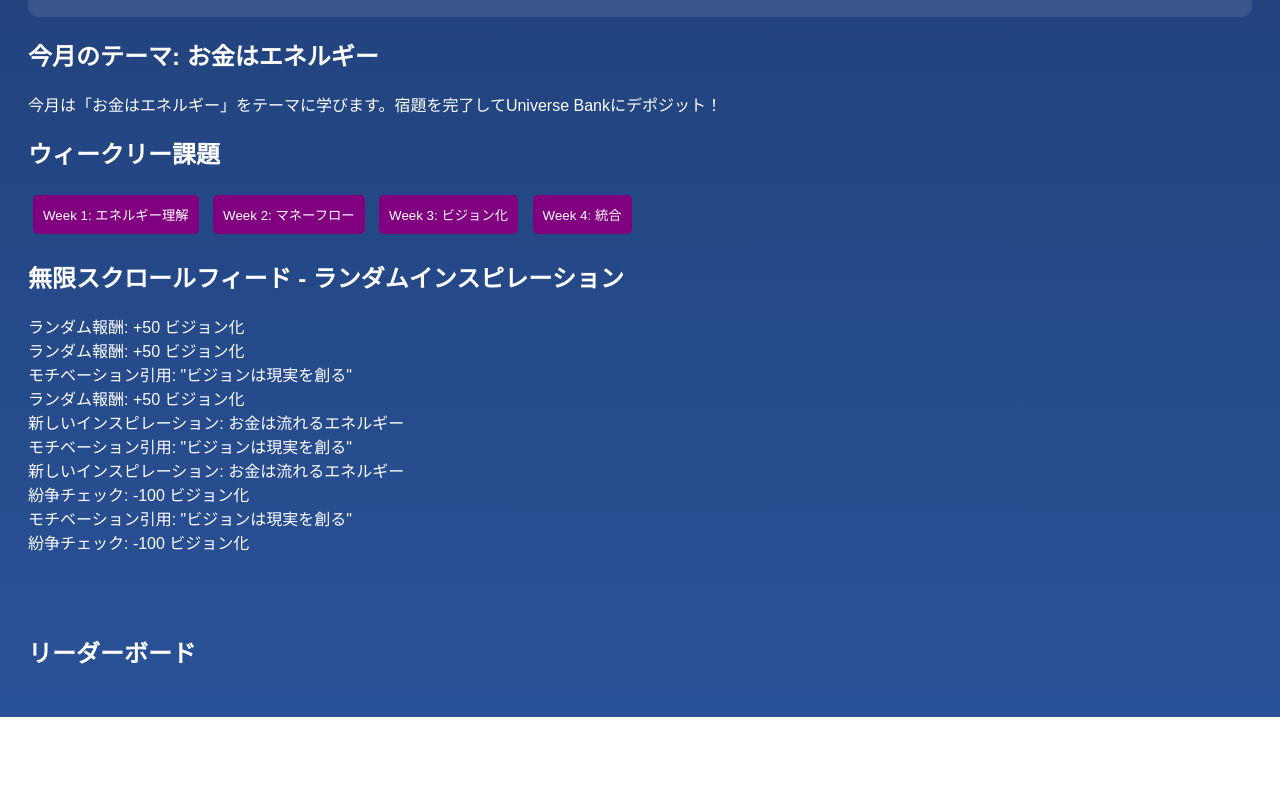
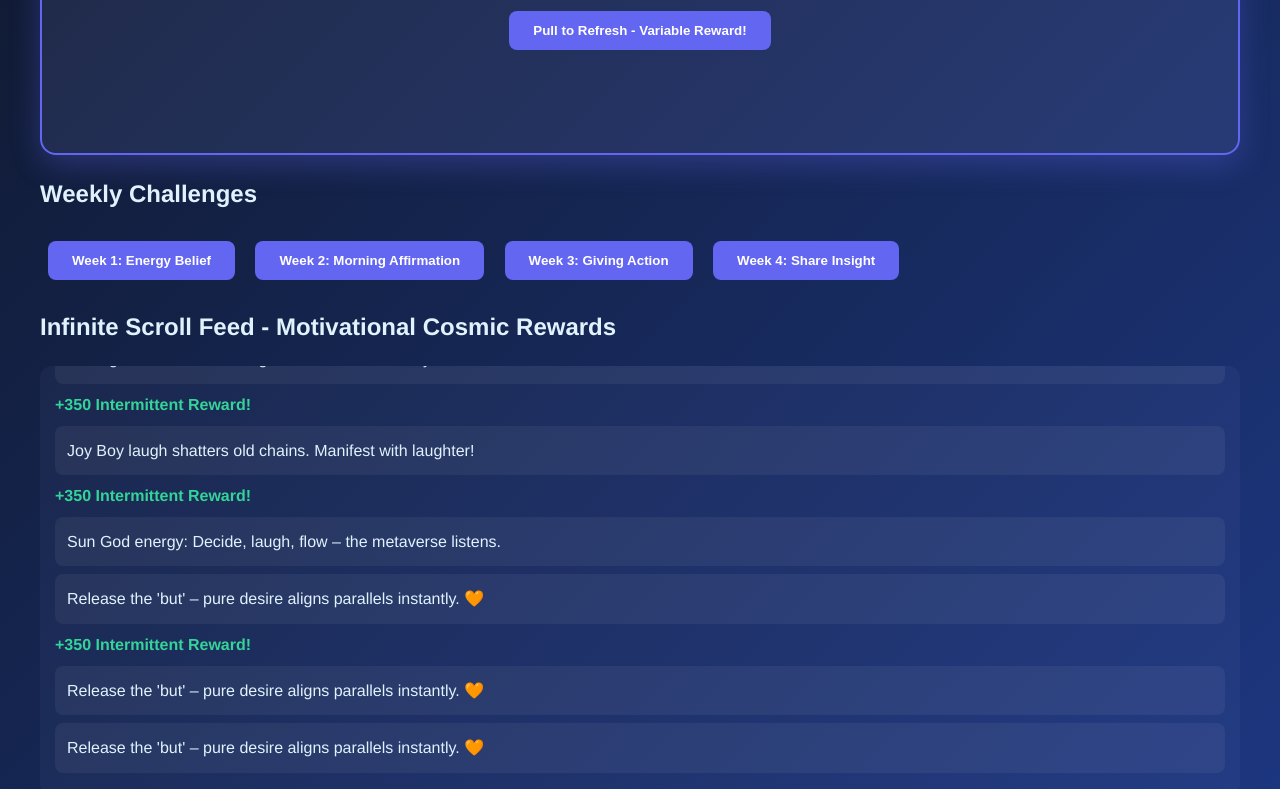
Before and after one commit to gomunikagear5/miracle-university, a website: page dashboard.html in a window 1280 px wide. Shown: the part 322-1111 px from the top of the page. Before the commit the page ends 1039 px from the top, so only its background shows below. Drawn offline with Linux system fonts and the light colour scheme.

Commit message:
v2.8 full working prototype from scratch - slot machine psychology, pull rewards, infinite feed, JS complete

```diff
--- a/dashboard.html
+++ b/dashboard.html
@@ -3,120 +3,129 @@
 <head>
     <meta charset="UTF-8">
     <meta name="viewport" content="width=device-width, initial-scale=1.0">
-  <title>Miracle University - ダッシュボード</title>
-  <link rel="manifest" href="manifest.json">
+    <title>Miracle University - Dashboard</title>
     <style>
-    body { font-family: sans-serif; background: linear-gradient(to bottom, #1e3c72, #2a5298); color: white; padding: 20px; }
-    #universe-bank { background: rgba(255,255,255,0.1); padding: 20px; border-radius: 10px; text-align: center; }
-    #bank-balance { font-size: 48px; font-weight: bold; }
-    #pull-to-refresh { background: gold; color: black; padding: 10px; border-radius: 5px; cursor: pointer; }
-    #infinite-scroll { height: 300px; overflow-y: scroll; }
-    #notifications { position: fixed; top: 10px; right: 10px; background: red; color: white; padding: 10px; display: none; }
-    .week-button { background: purple; color: white; padding: 10px; margin: 5px; border: none; border-radius: 5px; cursor: pointer; }
-    .reward { animation: spin 1s; color: gold; }
-    @keyframes spin { 0% { transform: rotate(0deg); } 100% { transform: rotate(360deg); } }
+        body { font-family: 'Helvetica Neue', sans-serif; background: linear-gradient(135deg, #0f172a 0%, #1e3a8a 100%); color: #e0f2fe; margin: 0; padding: 20px; line-height: 1.6; }
+        .container { max-width: 1200px; margin: 0 auto; }
+        h1 { color: #a5b4fc; text-align: center; font-size: 2.5em; text-shadow: 0 0 20px #6366f1; }
+        .bank { background: rgba(165, 180, 252, 0.1); border: 2px solid #6366f1; border-radius: 16px; padding: 20px; margin: 20px 0; text-align: center; box-shadow: 0 10px 30px rgba(99, 102, 241, 0.3); }
+        .balance { font-size: 3em; font-weight: bold; color: #c4d0ff; margin: 10px 0; }
+        button { background: #6366f1; color: white; border: none; padding: 12px 24px; margin: 8px; border-radius: 8px; cursor: pointer; font-weight: bold; transition: all 0.3s; }
+        button:hover { background: #818cf8; transform: scale(1.05); box-shadow: 0 0 15px #a5b4fc; }
+        .feed { max-height: 400px; overflow-y: auto; background: rgba(165, 180, 252, 0.05); padding: 15px; border-radius: 12px; margin: 20px 0; }
+        .item { background: rgba(255,255,255,0.05); padding: 12px; margin: 8px 0; border-radius: 8px; }
+        .reward { color: #34d399; font-weight: bold; animation: pop 0.5s; }
+        @keyframes pop { 0% { transform: scale(0.8); } 50% { transform: scale(1.2); } 100% { transform: scale(1); } }
+        .leaderboard { background: rgba(165, 180, 252, 0.1); padding: 15px; border-radius: 12px; }
     </style>
 </head>
 <body>
-  <h1>Miracle University ダッシュボード</h1>
-
-  <div id="universe-bank">
-    <h2>🌌 UNIVERSE BANK</h2>
-    <div id="bank-balance">12,450 ビジョン化</div>
-    <div id="pull-to-refresh" onclick="pullReward()">プルしてリフレッシュ - 変動報酬を獲得！</div>
-    <div id="recent-transactions"></div>
+    <div class="container">
+        <h1>🌌 Miracle University</h1>
+        <div class="bank">
+            <h2>🌟 UNIVERSE BANK</h2>
+            <div class="balance" id="balance">12450 ビジョン化</div>
+            <button onclick="pullRefresh()">Pull to Refresh - Variable Reward!</button>
+            <div id="transactions" style="margin-top:15px; min-height:60px;"></div>
         </div>
 
-  <h2>今月のテーマ: お金はエネルギー</h2>
-  <p>今月は「お金はエネルギー」をテーマに学びます。宿題を完了してUniverse Bankにデポジット！</p>
+        <h2>Weekly Challenges</h2>
+        <button onclick="completeWeek(1)">Week 1: Energy Belief</button>
+        <button onclick="completeWeek(2)">Week 2: Morning Affirmation</button>
+        <button onclick="completeWeek(3)">Week 3: Giving Action</button>
+        <button onclick="completeWeek(4)">Week 4: Share Insight</button>
 
-  <h2>ウィークリー課題</h2>
-  <div id="week-buttons">
-    <button class="week-button" onclick="completeWeek(1)">Week 1: エネルギー理解</button>
-    <button class="week-button" onclick="completeWeek(2)">Week 2: マネーフロー</button>
-    <button class="week-button" onclick="completeWeek(3)">Week 3: ビジョン化</button>
-    <button class="week-button" onclick="completeWeek(4)">Week 4: 統合</button>
+        <h2>Infinite Scroll Feed - Motivational Cosmic Rewards</h2>
+        <div class="feed" id="feed" onscroll="if (this.scrollTop + this.clientHeight >= this.scrollHeight - 50) addFeedItem();"></div>
+
+        <h2>Leaderboard</h2>
+        <div class="leaderboard" id="leaderboard"></div>
+
+        <p style="text-align:center; margin-top:30px; opacity:0.7;">Prototype v2.8 - Slot Machine Engagement for Manifestation Mastery</p>
     </div>
 
-  <h2>無限スクロールフィード - ランダムインスピレーション</h2>
-  <div id="infinite-scroll" onscroll="checkScroll()"></div>
+    <script>
+        let balance = 12450;
+        const transactions = document.getElementById('transactions');
+        const feed = document.getElementById('feed');
+        const leaderboard = document.getElementById('leaderboard');
 
-  <div id="notifications">新しい報酬が利用可能！チェックして！</div>
-
-  <h2>リーダーボード</h2>
-  <ul id="leaderboard"></ul>
-
-  <script>
-    let bankBalance = parseInt(localStorage.getItem('bankBalance')) || 12450;
-    let streak = parseInt(localStorage.getItem('streak')) || 7;
-    let notificationsEnabled = true;
-
-    function updateBank() {
-      document.getElementById('bank-balance').textContent = bankBalance.toLocaleString() + ' ビジョン化';
-      localStorage.setItem('bankBalance', bankBalance);
+        function updateBalance() {
+            document.getElementById('balance').textContent = balance.toLocaleString() + ' ビジョン化';
         }
 
-    function pullReward() {
-      const rewards = [0, 100, 500, 1000, -200]; // 変動報酬: 勝ち/負け/ゼロ
+        function pullRefresh() {
+            const rewards = [0, 250, 750, 1500, -300];
             const reward = rewards[Math.floor(Math.random() * rewards.length)];
-      bankBalance += reward;
-      updateBank();
-      const trans = document.createElement('span');
-      trans.textContent = (reward > 0 ? '+' : '') + reward + ' プル報酬';
-      trans.classList.add('reward');
-      document.getElementById('recent-transactions').prepend(trans);
-      if (reward > 0) streak++; else streak = 0;
-      localStorage.setItem('streak', streak);
-      showNotification('プル報酬: ' + reward + ' ビジョン化！');
+            balance += reward;
+            updateBalance();
+
+            const tx = document.createElement('div');
+            tx.className = 'reward';
+            tx.textContent = reward >= 0 ? `+${reward} Cosmic Reward! 🎉` : `${reward} Conflict Release`;
+            transactions.prepend(tx);
+            setTimeout(() => tx.remove(), 5000);
+
+            if (Math.random() > 0.7) showNotification('Big manifestation hit!');
         }
 
         function completeWeek(week) {
-      bankBalance += 1200;
-      updateBank();
-      alert('Week ' + week + ' 完了！ +1200 ビジョン化');
+            balance += 1200;
+            updateBalance();
+            alert(`Week ${week} completed! +1200 ビジョン化 added. Keep the energy flowing!`);
         }
 
-    function checkScroll() {
-      const scroll = document.getElementById('infinite-scroll');
-      if (scroll.scrollTop + scroll.clientHeight >= scroll.scrollHeight - 20) {
-        addRandomContent();
-      }
-    }
+        function addFeedItem() {
+            const items = [
+                "The universe rewards bold orders. What are you calling in today?",
+                "Release the 'but' – pure desire aligns parallels instantly. 🧡",
+                "Joy Boy laugh shatters old chains. Manifest with laughter!",
+                "YAP lightworkers: Your imagination becomes reality faster here.",
+                "Sun God energy: Decide, laugh, flow – the metaverse listens."
+            ];
+            const item = document.createElement('div');
+            item.className = 'item';
+            item.innerHTML = items[Math.floor(Math.random() * items.length)];
+            feed.appendChild(item);
+            feed.scrollTop = feed.scrollHeight;
 
-    function addRandomContent() {
-      const contents = ['新しいインスピレーション: お金は流れるエネルギー', 'ランダム報酬: +50 ビジョン化', 'モチベーション引用: "ビジョンは現実を創る"', '紛争チェック: -100 ビジョン化'];
-      const item = document.createElement('div');
-      item.textContent = contents[Math.floor(Math.random() * contents.length)];
-      document.getElementById('infinite-scroll').appendChild(item);
-      if (Math.random() < 0.2) { // 間欠報酬
-        bankBalance += 100;
-        updateBank();
-        showNotification('スクロール報酬: +100 ビジョン化！');
+            if (Math.random() > 0.8) {
+                balance += 350;
+                updateBalance();
+                const r = document.createElement('div');
+                r.className = 'reward';
+                r.textContent = '+350 Intermittent Reward!';
+                feed.appendChild(r);
             }
         }
 
         function showNotification(msg) {
-      if (notificationsEnabled) {
-        const notif = document.getElementById('notifications');
+            const notif = document.createElement('div');
+            notif.style.cssText = 'position:fixed; top:20px; right:20px; background:#22c55e; color:black; padding:15px; border-radius:8px; box-shadow:0 0 20px #86efac; z-index:100;';
             notif.textContent = msg;
-        notif.style.display = 'block';
-        setTimeout(() => notif.style.display = 'none', 5000);
-      }
+            document.body.appendChild(notif);
+            setTimeout(() => notif.remove(), 4000);
         }
 
-    // 初期ロード
-    updateBank();
-    for (let i = 0; i < 10; i++) addRandomContent();
-
-    // PWAサービスワーカー
-    if ('serviceWorker' in navigator) {
-      navigator.serviceWorker.register('/service-worker.js');
+        function updateLeaderboard() {
+            leaderboard.innerHTML = `
+                <ol style="padding-left:20px;">
+                    <li>1. Nao Stanton - 45,820 ビジョン化</li>
+                    <li>2. You - 12,450 ビジョン化 (climbing!)</li>
+                    <li>3. Joy Boy Collective - 9,750 ビジョン化</li>
+                </ol>
+            `;
         }
 
-    // プッシュ通知 (オプション)
-    Notification.requestPermission().then(perm => {
-      if (perm === 'granted') notificationsEnabled = true;
-    });
+        // Init
+        updateBalance();
+        for (let i = 0; i < 8; i++) addFeedItem();
+        updateLeaderboard();
+
+        // Keyboard pull (for fun)
+        document.addEventListener('keydown', e => { if (e.key === 'r') pullRefresh(); });
+
+        console.log('%cMiracle University Prototype v2.8 ready. Pull for joy! 🧡☀️', 'color:#a5b4fc; font-size:14px');
     </script>
 </body>
 </html>
```
Lines whose indentation alone changed are shown as unchanged.
